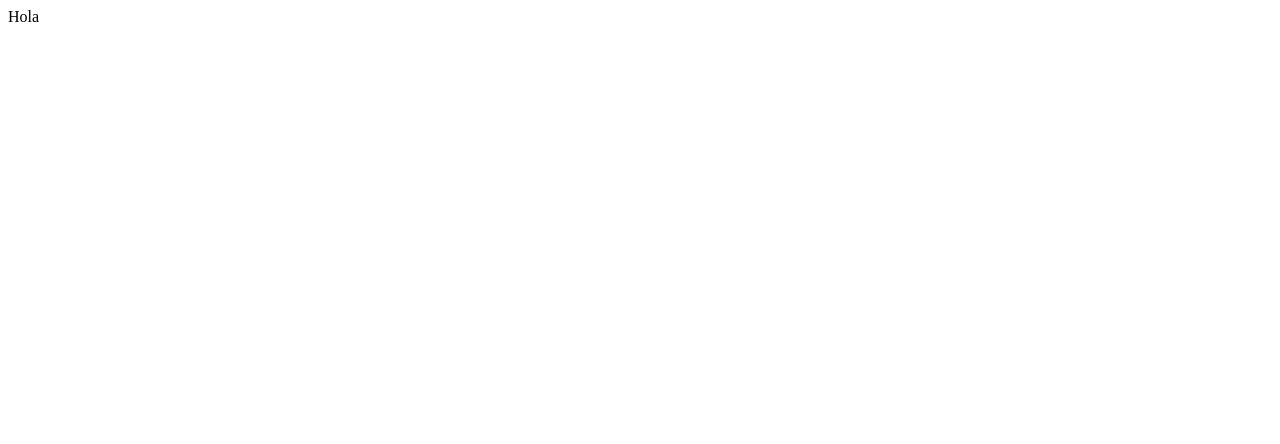
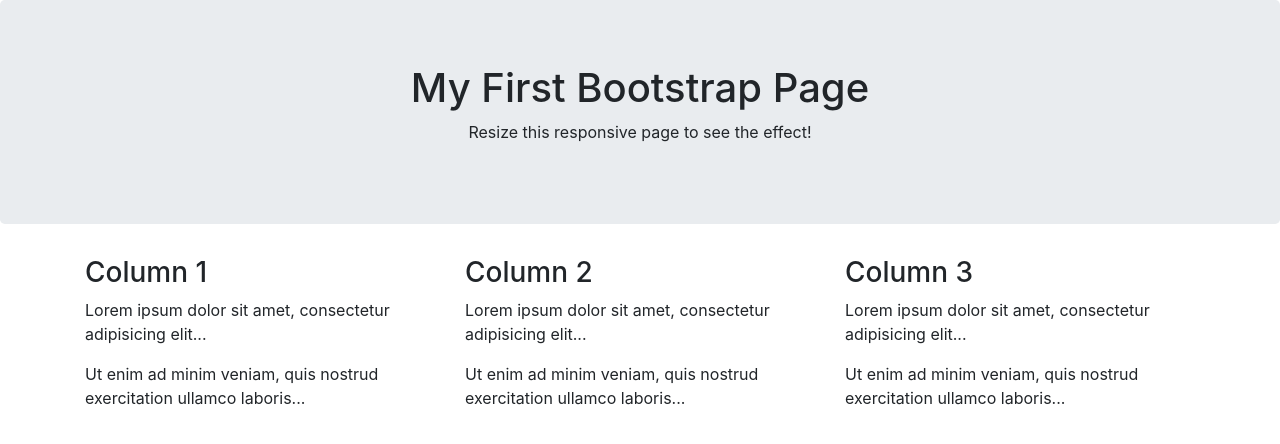
Before and after one commit to hakimsa/odoo_docker_demo, a website: page index.html in a window 1280 px wide. Drawn offline with nearby package versions, Linux system fonts and the light colour scheme.

Commit message:
docker mdof

```diff
--- a/index.html
+++ b/index.html
@@ -1,11 +1,40 @@
 <!DOCTYPE html>
 <html lang="en">
 <head>
-    <meta charset="UTF-8">
-    <meta name="viewport" content="width=device-width, initial-scale=1.0">
-    <title>Document</title>
+  <title>Bootstrap Example</title>
+  <meta charset="utf-8">
+  <meta name="viewport" content="width=device-width, initial-scale=1">
+  <link rel="stylesheet" href="https://maxcdn.bootstrapcdn.com/bootstrap/4.5.2/css/bootstrap.min.css">
+  <script src="https://ajax.googleapis.com/ajax/libs/jquery/3.5.1/jquery.min.js"></script>
+  <script src="https://cdnjs.cloudflare.com/ajax/libs/popper.js/1.16.0/umd/popper.min.js"></script>
+  <script src="https://maxcdn.bootstrapcdn.com/bootstrap/4.5.2/js/bootstrap.min.js"></script>
 </head>
 <body>
-    Hola
+
+<div class="jumbotron text-center">
+  <h1>My First Bootstrap Page</h1>
+  <p>Resize this responsive page to see the effect!</p>
+</div>
+
+<div class="container">
+  <div class="row">
+    <div class="col-sm-4">
+      <h3>Column 1</h3>
+      <p>Lorem ipsum dolor sit amet, consectetur adipisicing elit...</p>
+      <p>Ut enim ad minim veniam, quis nostrud exercitation ullamco laboris...</p>
+    </div>
+    <div class="col-sm-4">
+      <h3>Column 2</h3>
+      <p>Lorem ipsum dolor sit amet, consectetur adipisicing elit...</p>
+      <p>Ut enim ad minim veniam, quis nostrud exercitation ullamco laboris...</p>
+    </div>
+    <div class="col-sm-4">
+      <h3>Column 3</h3>
+      <p>Lorem ipsum dolor sit amet, consectetur adipisicing elit...</p>
+      <p>Ut enim ad minim veniam, quis nostrud exercitation ullamco laboris...</p>
+    </div>
+  </div>
+</div>
+
 </body>
 </html>
```
